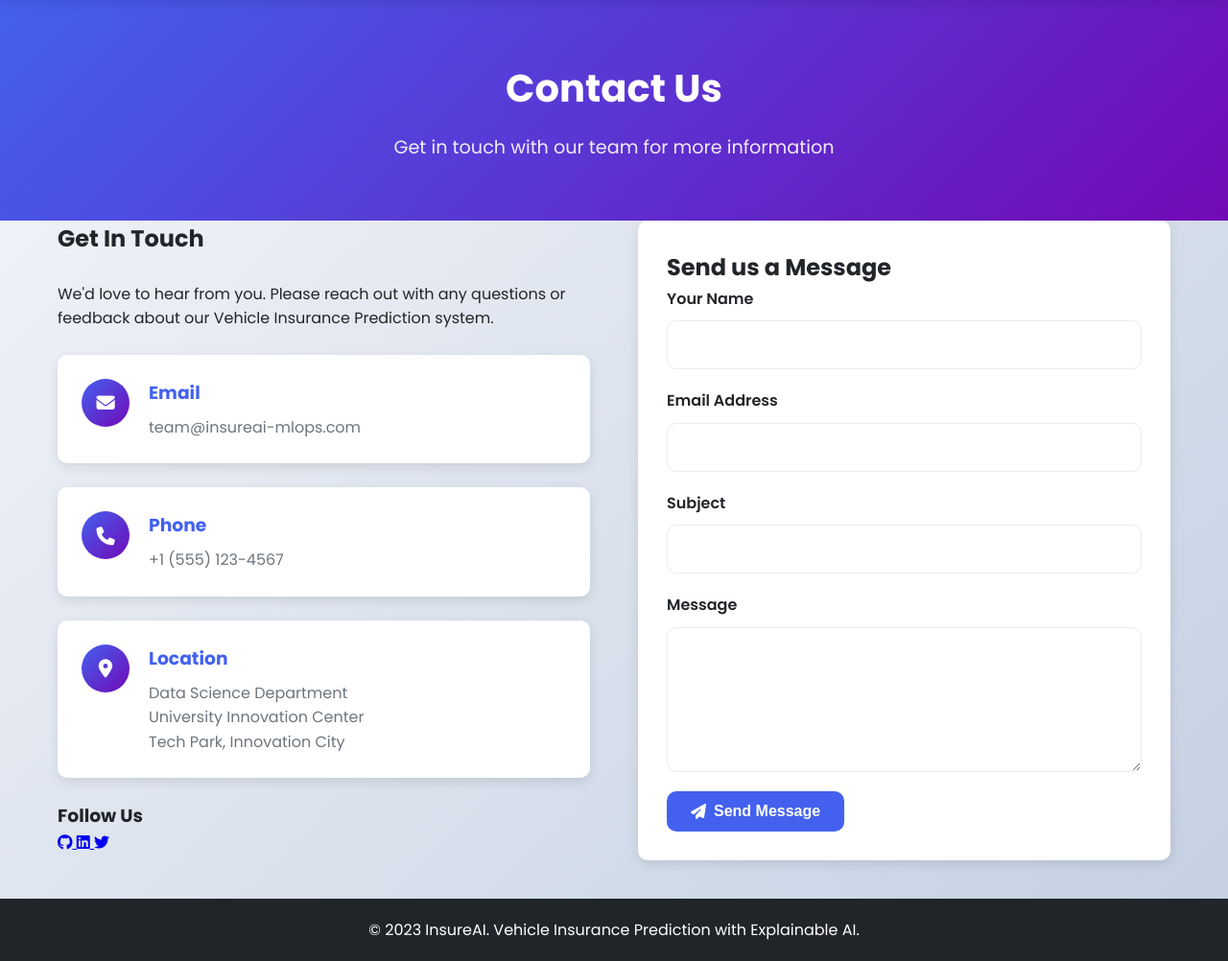
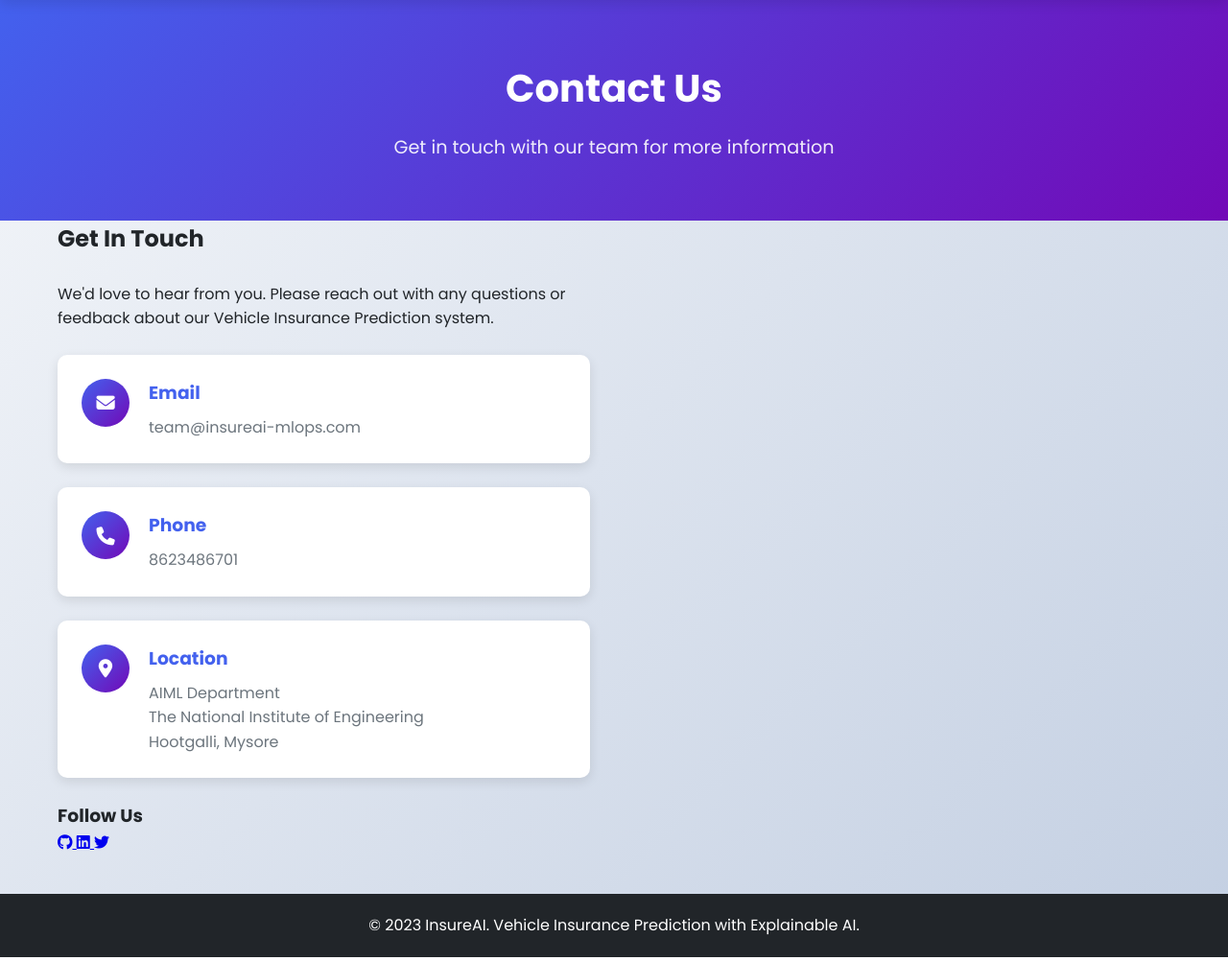
Before and after one commit to kaushikmc/Project-Vehicle, a FastAPI app: page /contact in a window 1280 px wide. Shown: the part 68-1070 px from the top of the page at 96% size. Run offline with FastAPI, Linux system fonts and the light colour scheme; parts of the project's set-up code (start-up, migrations or seed data) failed here and were passed over.

Commit message:
Grand Finale..

```diff
--- a/static/css/style.css
+++ b/static/css/style.css
@@ -544,19 +544,19 @@ summary i {
     color: var(--gray);
 }
 
-.contact-form {
+/* .contact-form {
     background: var(--white);
     padding: 30px;
     border-radius: var(--radius);
     box-shadow: var(--shadow);
-}
+} */
 
-.contact-form h3 {
+/* .contact-form h3 {
     margin-bottom: 25px;
     color: var(--primary);
     text-align: center;
     font-size: 1.5rem;
-}
+} */
 
 .message-form .form-group {
     margin-bottom: 20px;
--- a/templates/contact.html
+++ b/templates/contact.html
@@ -58,7 +58,7 @@
                         </div>
                         <div class="contact-details">
                             <h3>Phone</h3>
-                            <p>+1 (555) 123-4567</p>
+                            <p>8623486701</p>
                         </div>
                     </div>
 
@@ -68,7 +68,7 @@
                         </div>
                         <div class="contact-details">
                             <h3>Location</h3>
-                            <p>Data Science Department<br>University Innovation Center<br>Tech Park, Innovation City</p>
+                            <p>AIML Department<br>The National Institute of Engineering<br>Hootgalli, Mysore</p>
                         </div>
                     </div>
 
@@ -88,7 +88,7 @@
                     </div>
                 </div>
 
-                <div class="contact-form">
+                <!-- <div class="contact-form">
                     <h2>Send us a Message</h2>
                     <form class="message-form" id="contactForm">
                         <div class="form-group">
@@ -112,7 +112,8 @@
                             Send Message
                         </button>
                     </form>
-                </div>
+                </div> -->
+
             </div>
         </div>
     </main>
@@ -124,7 +125,7 @@
         </div>
     </footer>
 
-    <script>
+    <!-- <script>
         // Contact form handling
         document.getElementById('contactForm').addEventListener('submit', function(e) {
             e.preventDefault();
@@ -135,6 +136,6 @@
             // Reset form
             this.reset();
         });
-    </script>
+    </script> -->
 </body>
 </html>
```
